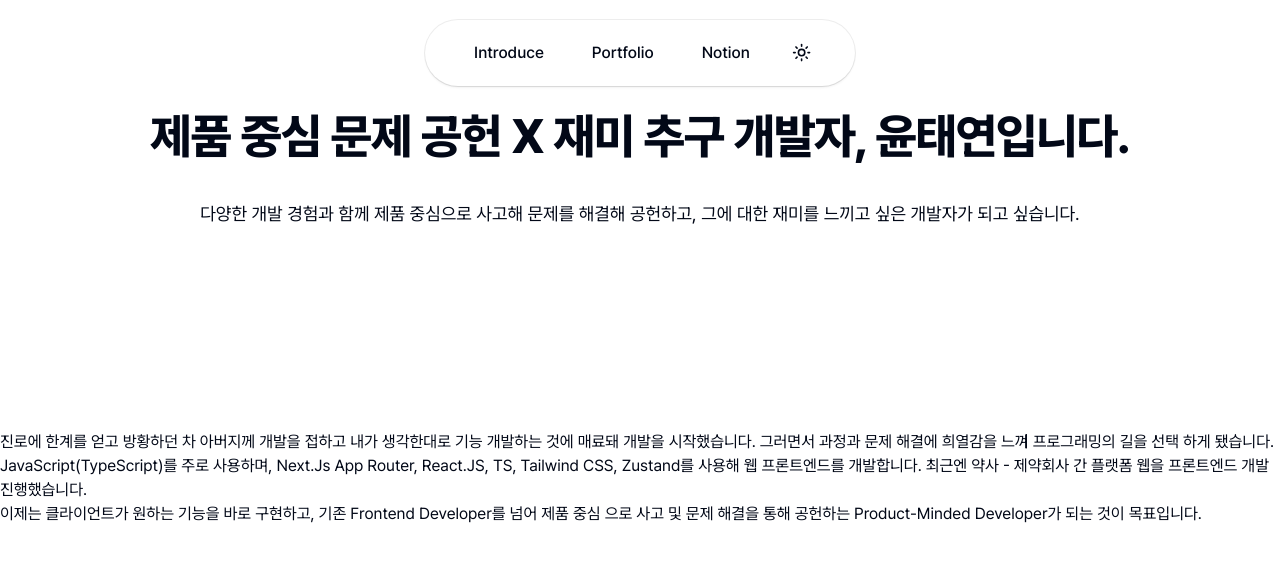
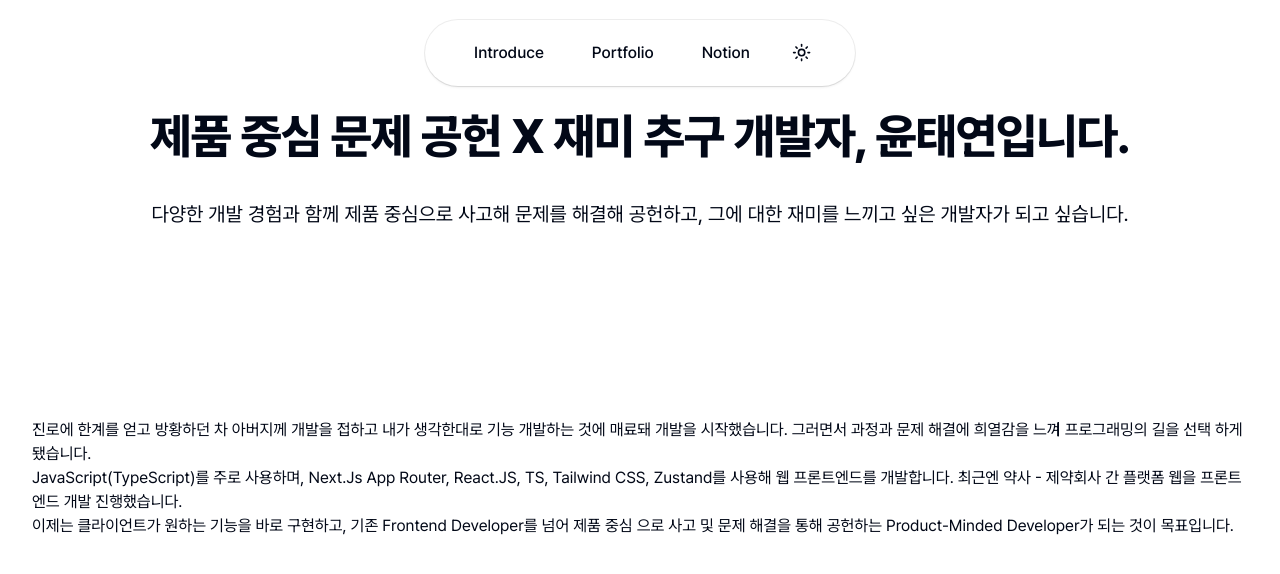
Before and after one commit to rhino-ty/Taeyeon_Portfoilo, a Next.js app: page / in a window 1280 px wide. Shown: the top 574 px of the page. Built offline with nearby package versions, Linux system fonts and the light colour scheme.

Commit message:
design: Apply Tailwind CSS 'container' to main tag and add article tag for semantic structure.

```diff
--- a/src/app/page.tsx
+++ b/src/app/page.tsx
@@ -27,17 +27,21 @@ export const metadata: Metadata = {
 export default function HomeWithResume() {
   return (
     <main className='flex w-full'>
-      <section className='mx-auto'>
+      <section className='container mx-auto'>
+        {/* 제목 및 소제목 */}
         <h1 className='flex scroll-m-20 items-center justify-center text-3xl font-extrabold tracking-tight md:text-4xl lg:text-5xl'>
           <ScrollAniDiv direction='top'>제품 중심 문제 공헌 X 재미 추구 개발자, 윤태연입니다.</ScrollAniDiv>
         </h1>
-        <div className='mt-10 flex items-center justify-center'>
-          <ScrollAniDiv direction='top' className='text-lg'>
+        <h2 className='mt-10 flex items-center justify-center'>
+          <ScrollAniDiv direction='top' className='text-xl'>
             다양한 개발 경험과 함께 제품 중심으로 사고해 문제를 해결해 공헌하고, 그에 대한 재미를 느끼고 싶은 개발자가
             되고 싶습니다.
           </ScrollAniDiv>
-        </div>
-        <div className='flex h-[500px] items-center justify-center'>
+        </h2>
+
+        {/* 본문 */}
+        <article className='flex h-[500px]'>
+          <div className='flex items-center justify-center'>
             <ScrollAniDiv direction='left' duration={0.5}>
               <p>
                 진로에 한계를 얻고 방황하던 차 아버지께 개발을 접하고 내가 생각한대로 기능 개발하는 것에 매료돼 개발을
@@ -53,6 +57,7 @@ export default function HomeWithResume() {
               </p>
             </ScrollAniDiv>
           </div>
+        </article>
       </section>
     </main>
   );
```
Lines whose indentation alone changed are shown as unchanged.
